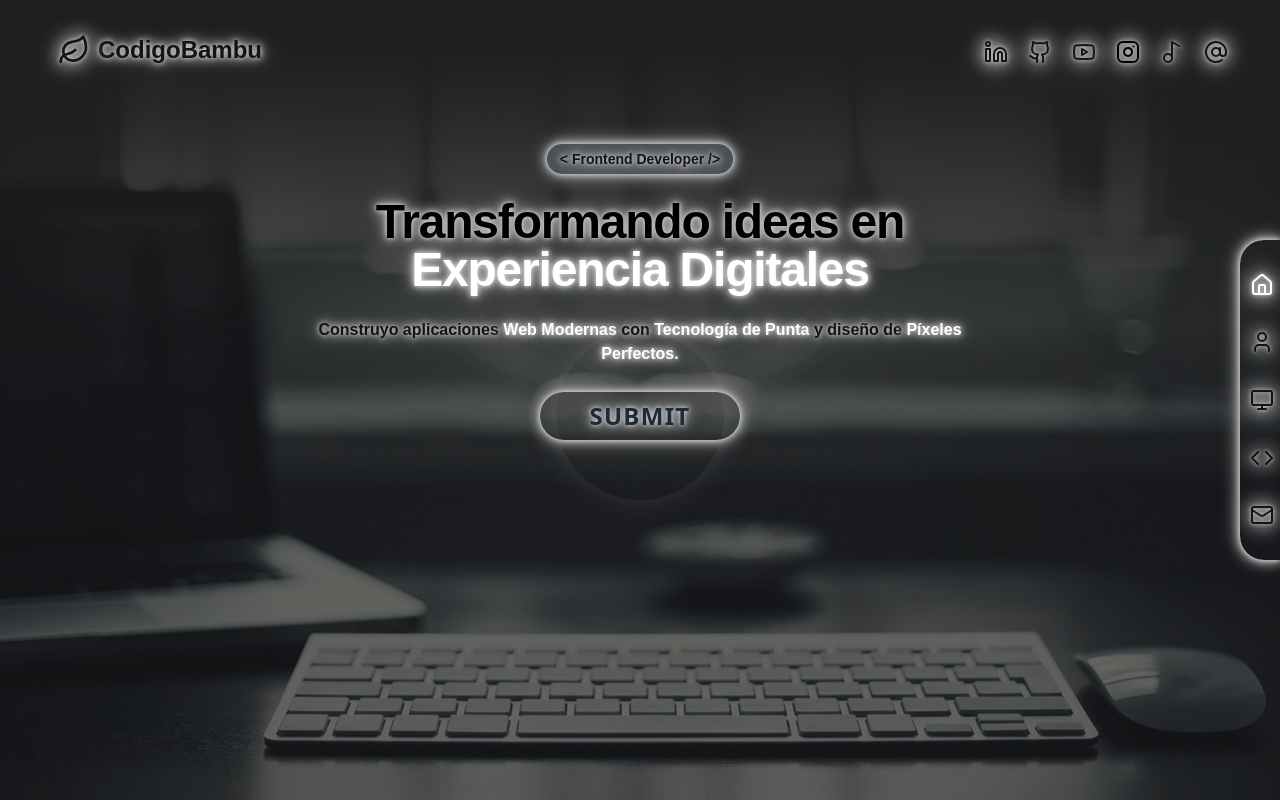
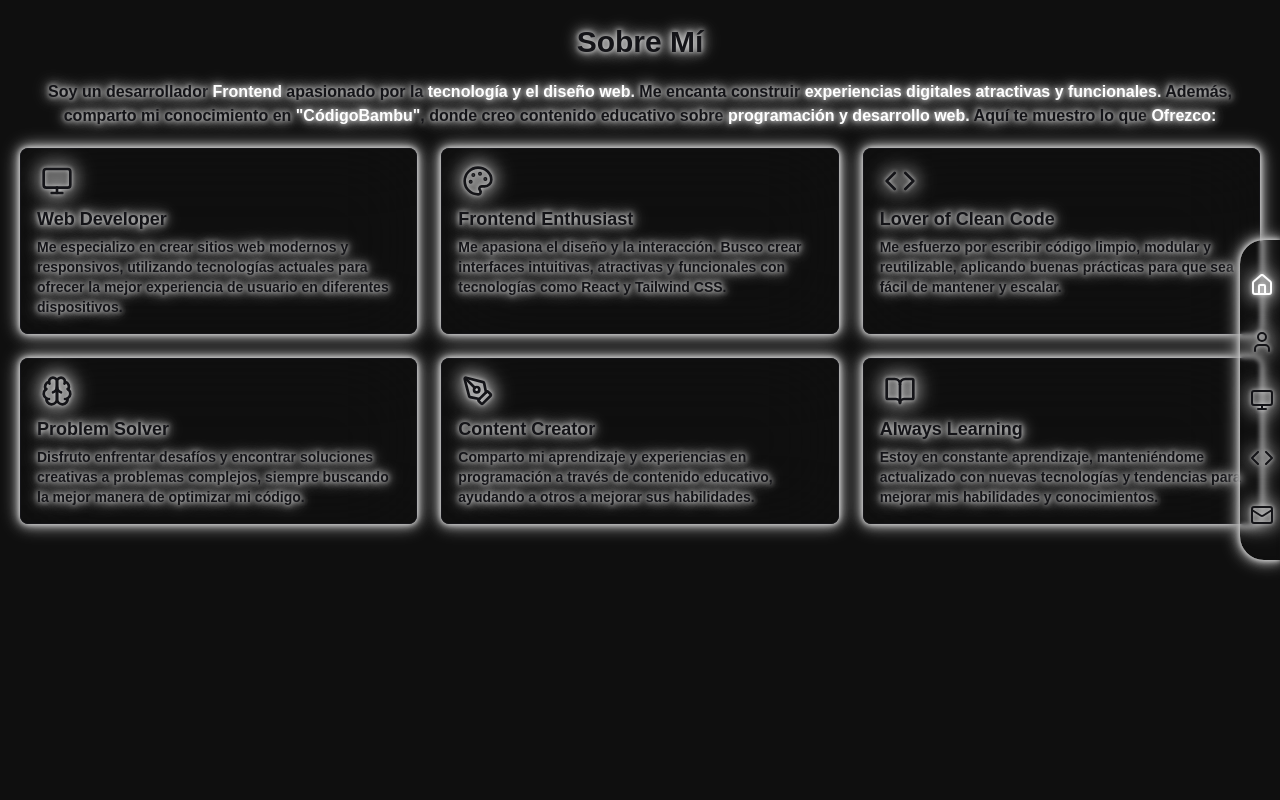
Before and after one commit to CodigoBambu/portafolio-dev, a React (Vite) app: page /aboutme in a window 1280 px wide. Built offline with nearby package versions, Linux system fonts and the light colour scheme.

Commit message:
Implement routing with transitions and enhance Navbar functionality

```diff
--- a/src/App.jsx
+++ b/src/App.jsx
@@ -1,14 +1,57 @@
-import React from "react";
-import "./styles/App.css";
-import { BrowserRouter } from "react-router-dom";
+import React, { useState } from "react";
+import {
+  BrowserRouter,
+  Routes,
+  Route,
+  useLocation,
+  useNavigate,
+} from "react-router-dom";
+import { AnimatePresence } from "framer-motion";
 import Hero from "./sections/Hero";
+import AboutMe from "./sections/AboutMe";
+import Navbar from "./components/MenuNav";
+import Transition from "./components/Transition";
 
-function App() {
+function AppWrapper() {
   return (
     <BrowserRouter>
-      <Hero />
+      <App />
     </BrowserRouter>
   );
 }
 
-export default App;
+function App() {
+  const [showTransition, setShowTransition] = useState(false);
+  const [nextRoute, setNextRoute] = useState(null);
+  const navigate = useNavigate();
+  const location = useLocation();
+
+  const handleNavigation = (path) => {
+    setShowTransition(true);
+    setNextRoute(path);
+  };
+
+  return (
+    <div>
+      <Navbar onNavigate={handleNavigation} />
+
+      <AnimatePresence mode="wait">
+        {showTransition && (
+          <Transition
+            onAnimationEnd={() => {
+              setShowTransition(false);
+              if (nextRoute) navigate(nextRoute);
+            }}
+          />
+        )}
+      </AnimatePresence>
+
+      <Routes location={location} key={location.pathname}>
+        <Route path="/" element={<Hero />} />
+        <Route path="/aboutme" element={<AboutMe />} />
+      </Routes>
+    </div>
+  );
+}
+
+export default AppWrapper;
--- a/src/components/MenuNav.jsx
+++ b/src/components/MenuNav.jsx
@@ -1,83 +1,61 @@
-import React, { useState, useEffect, useRef } from "react";
+import React, { useState } from "react";
 import { Link } from "react-router-dom";
 import { Code, Monitor, User, Home, Mail } from "lucide-react";
 
-const Navbar = () => {
+const Navbar = ({ onNavigate }) => {
   const [activeSection, setActiveSection] = useState("hero");
-  const sectionRefs = {
-    hero: useRef(null),
-    aboutme: useRef(null),
-    skills: useRef(null),
-    about: useRef(null),
-    contact: useRef(null),
-  };
-
-  useEffect(() => {
-    const handleScroll = () => {
-      checkActiveSection();
-    };
-
-    const checkActiveSection = () => {
-      for (const sectionId in sectionRefs) {
-        const section = sectionRefs[sectionId].current;
-        if (section) {
-          const rect = section.getBoundingClientRect();
-          if (rect.top <= 100 && rect.bottom >= 100) {
-            setActiveSection(sectionId);
-            break;
-          }
-        }
-      }
-    };
-
-    window.addEventListener("scroll", handleScroll);
-    checkActiveSection();
-
-    return () => {
-      window.removeEventListener("scroll", handleScroll);
-    };
-  }, []);
 
   const menuItems = [
     {
       id: "inicio",
       icon: <Home />,
-      link: "/#hero",
+      link: "/",
       sectionId: "hero",
+      tooltip: "Inicio",
     },
     {
       id: "sobre mi",
       icon: <User />,
-      link: "/#aboutme",
+      link: "/aboutme",
       sectionId: "aboutme",
+      tooltip: "Sobre mí",
     },
     {
       id: "skills",
       icon: <Monitor />,
-      link: "/#skills",
+      link: "/skills",
       sectionId: "skills",
+      tooltip: "Habilidades",
     },
     {
       id: "proyectos",
       icon: <Code />,
-      link: "/#about",
+      link: "/about",
       sectionId: "about",
+      tooltip: "Proyectos",
     },
     {
       id: "contact",
       icon: <Mail />,
-      link: "/#contact",
+      link: "/contact",
       sectionId: "contact",
+      tooltip: "Contacto",
     },
   ];
+
+  const handleLinkClick = (sectionId, path) => {
+    setActiveSection(sectionId);
+    onNavigate(path);
+  };
 
   return (
     <nav className="fixed bottom-0 w-full backdrop-blur-[2px] box-shadow flex justify-around py-4 z-100 md:right-0 md:top-1/2 md:transform md:-translate-y-1/2 md:w-10 md:h-80 md:rounded-tl-3xl md:rounded-bl-3xl md:flex-col">
       {menuItems.map((item) => (
-        <Link
+        <button
           key={item.id}
-          to={item.link}
           className="flex items-center justify-center"
+          title={item.tooltip}
+          onClick={() => handleLinkClick(item.sectionId, item.link)}
         >
           {React.cloneElement(item.icon, {
             className:
@@ -85,22 +63,7 @@ const Navbar = () => {
                 ? "w-6 h-6 text-white icon-shadow md:ml-1"
                 : "w-6 h-6 text-[#141418] icon-shadow hover:scale-120 hover:text-white transition-all duration-500 md:ml-1",
           })}
-        </Link>
-      ))}
-
-      {Object.keys(sectionRefs).map((sectionId) => (
-        <div
-          key={sectionId}
-          ref={sectionRefs[sectionId]}
-          id={sectionId}
-          style={{
-            position: "absolute",
-            top: 0,
-            left: 0,
-            width: "1px",
-            height: "1px",
-          }}
-        ></div>
+        </button>
       ))}
     </nav>
   );
--- /dev/null
+++ b/src/components/Transition.jsx
@@ -0,0 +1,35 @@
+import React from "react";
+import { motion } from "framer-motion";
+
+const Transition = ({ onAnimationEnd }) => {
+  return (
+    <>
+      <motion.div
+        className="fixed top-0 left-0 w-screen h-screen bg-[#202020] backdrop-blur-2xl z-50"
+        initial={{ x: "100%" }}
+        animate={{ x: "0%" }}
+        exit={{ x: "-100%" }}
+        transition={{ duration: 0.5, ease: "easeInOut" }}
+      />
+
+      <motion.div
+        className="fixed top-0 left-0 w-screen h-screen bg-[#474747d5] backdrop-blur-2xl z-40"
+        initial={{ x: "100%" }}
+        animate={{ x: "0%" }}
+        exit={{ x: "-100%" }}
+        transition={{ duration: 0.5, ease: "easeInOut", delay: 0.2 }}
+      />
+
+      <motion.div
+        className="fixed top-0 left-0 w-screen h-screen bg-[#838383c7] backdrop-blur-2xl z-30"
+        initial={{ x: "100%" }}
+        animate={{ x: "0%" }}
+        exit={{ x: "-100%" }}
+        transition={{ duration: 0.5, ease: "easeInOut", delay: 0.4 }}
+        onAnimationComplete={onAnimationEnd}
+      />
+    </>
+  );
+};
+
+export default Transition;
--- a/src/sections/Hero.jsx
+++ b/src/sections/Hero.jsx
@@ -62,6 +62,7 @@ const Hero = () => {
   ];
   return (
     <header id="hero" className="relative z-10">
+      <div className="background"></div>
       <section className="relative z-10">
         <Navbar />
         <div className="w-full flex justify-center items-center md:w-80">
--- a/src/styles/App.css
+++ b/src/styles/App.css
@@ -26,23 +26,26 @@ body {
 }
 
 header {
-  background-image: url(../assets/bg-header.webp);
-  background-size: cover;
-  background-position: center top;
-  background-repeat: no-repeat;
-  background-attachment: fixed;
   height: 100vh;
+  position: relative;
+  overflow: hidden;
 }
 
-header::before {
-  content: "";
+.background {
   position: absolute;
   top: 0;
   left: 0;
+  right: 0;
+  bottom: 0;
+  z-index: -10;
+  height: 100%;
   width: 100%;
-  height: 100%;
-  background-color: rgba(0, 0, 0, 0.562);
-  z-index: 1;
+  padding: 24px 5px;
+  background: radial-gradient(
+    125% 125% at 50% 10%,
+    #080808 40%,
+    rgba(255, 255, 255, 0.616) 100%
+  );
 }
 
 /* Buttons */
```
